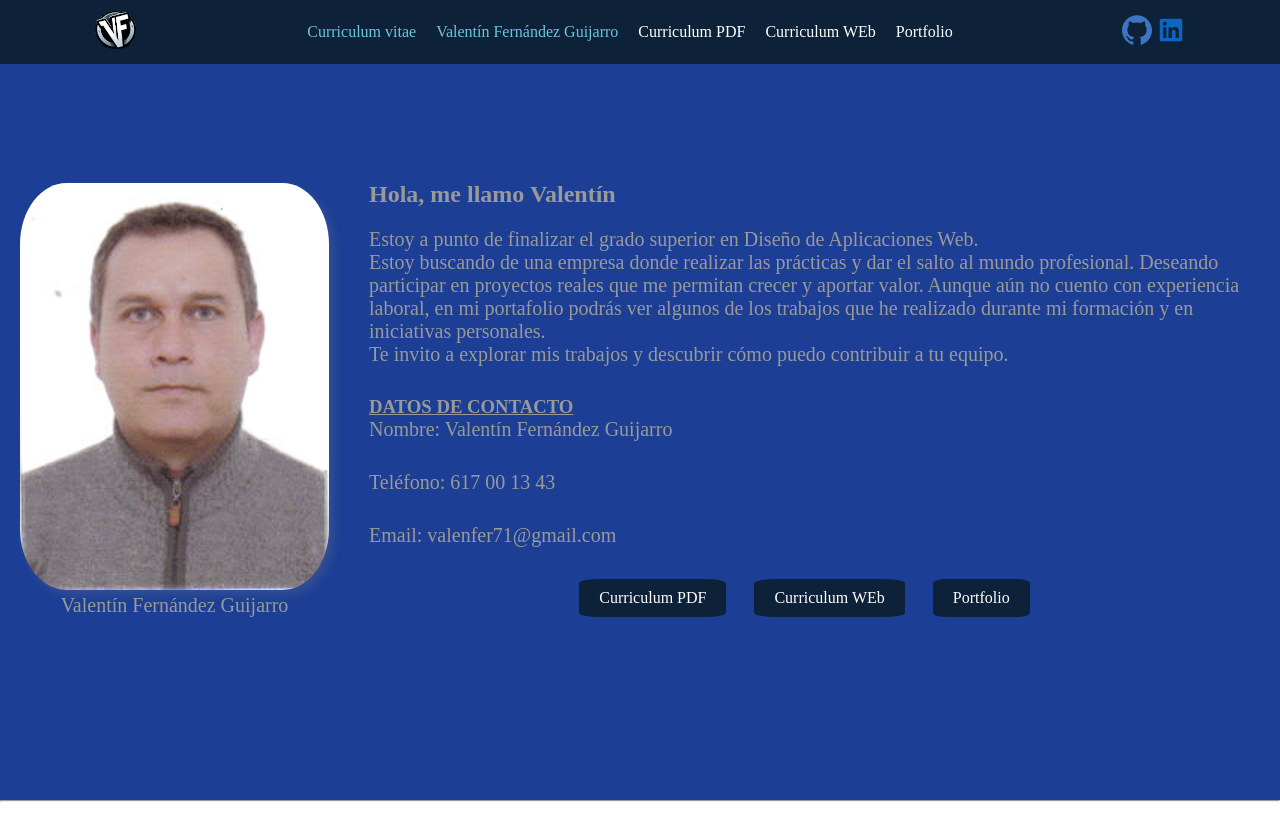
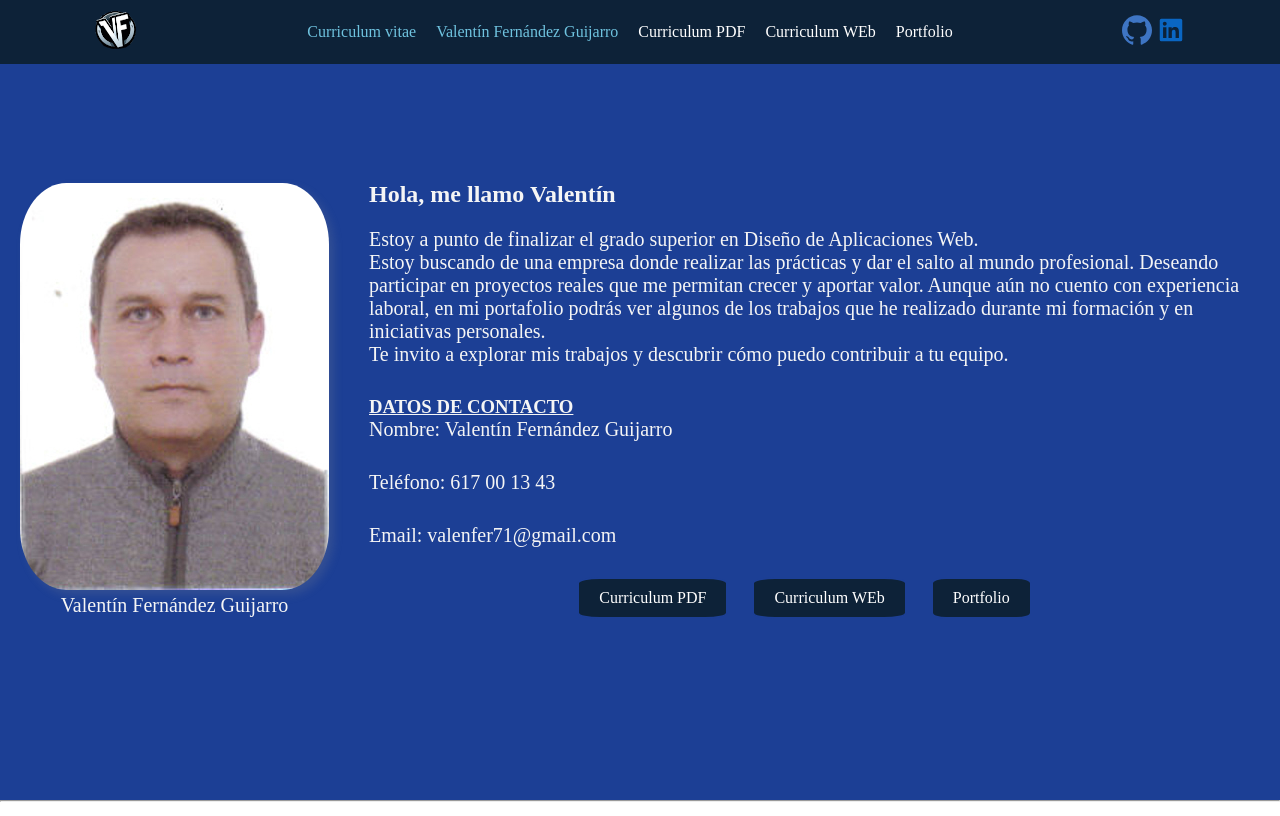
Before and after one commit to valenfer/valenfer.github.io, a PHP site: page /proyectos/curriculumweb in a window 1280 px wide. Shown: the top 816 px of the page. Run offline with PHP 8.4, Linux system fonts and the light colour scheme.

Commit message:
Modificado texto presentacion del curriculum

```diff
--- a/proyectos/curriculumweb/css/styles.css
+++ b/proyectos/curriculumweb/css/styles.css
@@ -77,26 +77,25 @@ nav a:hover {
 }
 
 #foto p{
-  color: var(--gris-claro);
+  color: whitesmoke;
 }
 #datos-contacto {
   width: 75%; /* Ocupa el 75% del ancho */
   padding: 20px; /* Añade espacio interno */
   margin: 20px;
+  color:whitesmoke;
+
 }
 
 #datos-contacto h3 {
-  color:var(--gris-claro);
   text-decoration: underline;
 }
 #datos-contacto h2 {
-  color: var(--gris-claro);
   margin-bottom: 20px;
 }
 
 #datos-contacto p {
   font-size: 20px;
-  color: var(--gris-claro);
   margin-bottom: 30px;
   text-align: left; /* Alinea el texto a la izquierda */
 }
```
